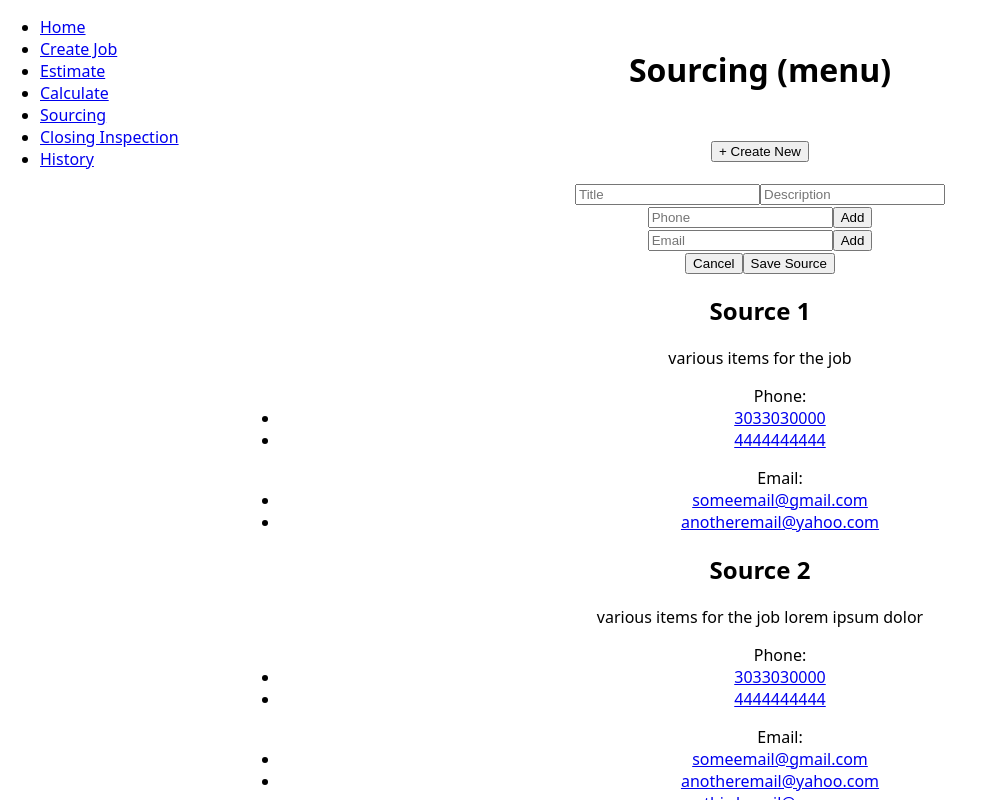
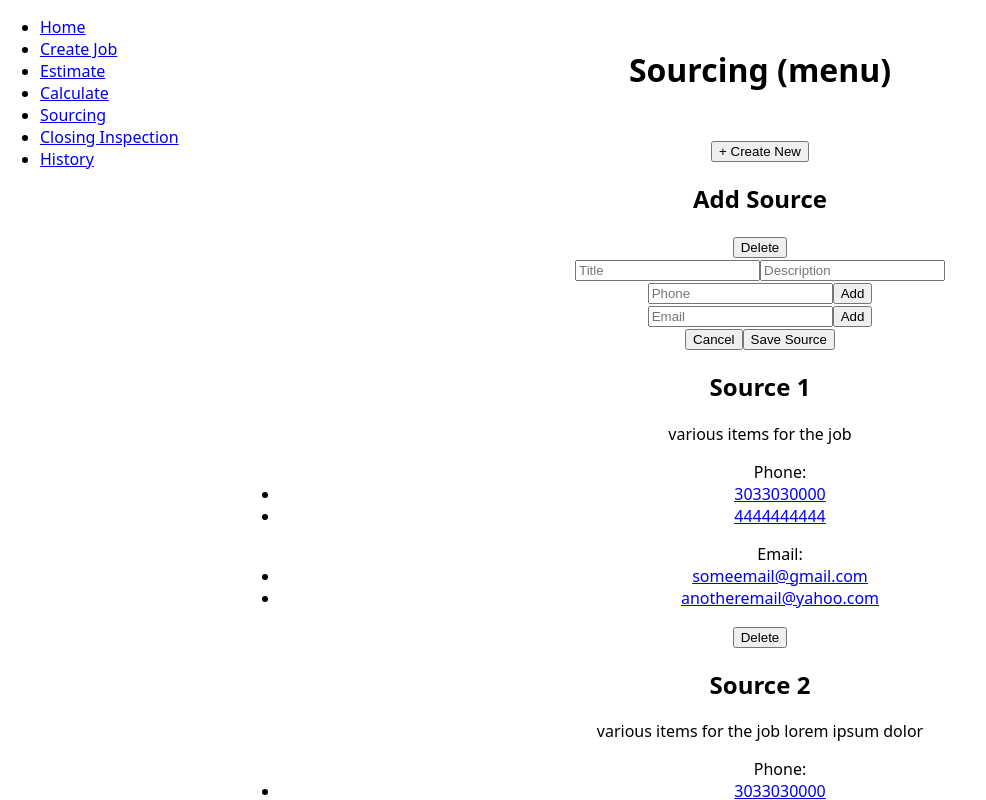
Before and after one commit to EthanMK2/prototype-contract-manager, a React (Vite) app in the folder contract-manager/: page /sourcing in a window 1280 px wide. Both pictures are taken after a click on the button "+ Create New". Shown: the top 800 px of the page, without its empty margins (0-986 px from the left). Built offline with nearby package versions, Linux system fonts and the light colour scheme.

Commit message:
Add delete to sources list on Sourcing page

```diff
--- a/contract-manager/src/components/Source.tsx
+++ b/contract-manager/src/components/Source.tsx
@@ -1,8 +1,9 @@
 type sourceProps = {
   source: source;
+  onDelete: (id: string) => void;
 };
 
-const Source = ({ source }: sourceProps) => {
+const Source = ({ source, onDelete }: sourceProps) => {
   return (
     <article>
       <h1>{source.title}</h1>
@@ -31,6 +32,9 @@ const Source = ({ source }: sourceProps) => {
           })}
         </ul>
       )}
+      <button onClick={() => {
+        onDelete(source.id)
+      }}>Delete</button>
     </article>
   );
 };
--- a/contract-manager/src/components/modals/SourceNewModal.tsx
+++ b/contract-manager/src/components/modals/SourceNewModal.tsx
@@ -19,11 +19,45 @@ const SourceNewModal = ({ onClose, onSubmitSource }: sourceNewModal) => {
 
   return (
     <div>
-      <Source source={currentSource} />
+      <h2>Add Source</h2>
+      <Source
+        source={currentSource}
+        onDelete={() => {
+          setCurrentSource((prevSource) => {
+            return {
+              title: "",
+              description: "",
+              phoneNumbers: [],
+              emails: [],
+              id: prevSource.id,
+            };
+          });
+          setPhoneInput("");
+          setEmailInput("");
+        }}
+      />
       <form
         onSubmit={(e) => {
           e.preventDefault();
-          onSubmitSource(currentSource);
+          if (phoneInput === "" && emailInput === "") {
+            onSubmitSource(currentSource);
+          } else if (phoneInput === "") {
+            onSubmitSource({
+              ...currentSource,
+              emails: currentSource.emails.concat(emailInput),
+            });
+          } else if (emailInput === "") {
+            onSubmitSource({
+              ...currentSource,
+              phoneNumbers: currentSource.phoneNumbers.concat(phoneInput),
+            });
+          } else {
+            onSubmitSource({
+              ...currentSource,
+              phoneNumbers: currentSource.phoneNumbers.concat(phoneInput),
+              emails: currentSource.emails.concat(emailInput),
+            });
+          }
           onClose();
         }}
       >
@@ -35,6 +69,7 @@ const SourceNewModal = ({ onClose, onSubmitSource }: sourceNewModal) => {
           }}
           type="text"
           placeholder="Title"
+          value={currentSource.title}
           required
         />
         <input
@@ -45,6 +80,7 @@ const SourceNewModal = ({ onClose, onSubmitSource }: sourceNewModal) => {
           }}
           type="text"
           placeholder="Description"
+          value={currentSource.description}
         />
         <section>
           <input
--- a/contract-manager/src/pages/Sourcing.tsx
+++ b/contract-manager/src/pages/Sourcing.tsx
@@ -27,6 +27,16 @@ const DUMMY_SOURCES: source[] = [
 ];
 
 const SourcingPage = () => {
+  const onDeleteSource = (id: string) => {
+    setSources((prevSources) => {
+      return [
+        ...prevSources.filter((source) => {
+          return source.id != id;
+        }),
+      ];
+    });
+  };
+
   // loader should return the list of sources to display
   const [sources, setSources] = useState<source[]>(DUMMY_SOURCES);
   const [openSourceNew, setOpenSourceNew] = useState<boolean>(false);
@@ -49,16 +59,16 @@ const SourcingPage = () => {
             }}
             onSubmitSource={(newSource: source) => {
               setSources((prevSources) => {
-                return [...prevSources, newSource]
-              })
+                return [...prevSources, newSource];
+              });
             }}
           />
         )}
         {sources.map((source) => {
-          return <Source source={source} key={source.id} />;
+          return <Source source={source} key={source.id} onDelete={onDeleteSource}/>;
         })}
       </main>
     </>
   );
 };
-export default SourcingPage; // source page (sources will simply bring up a modal instead of a new page)
+export default SourcingPage;
```
